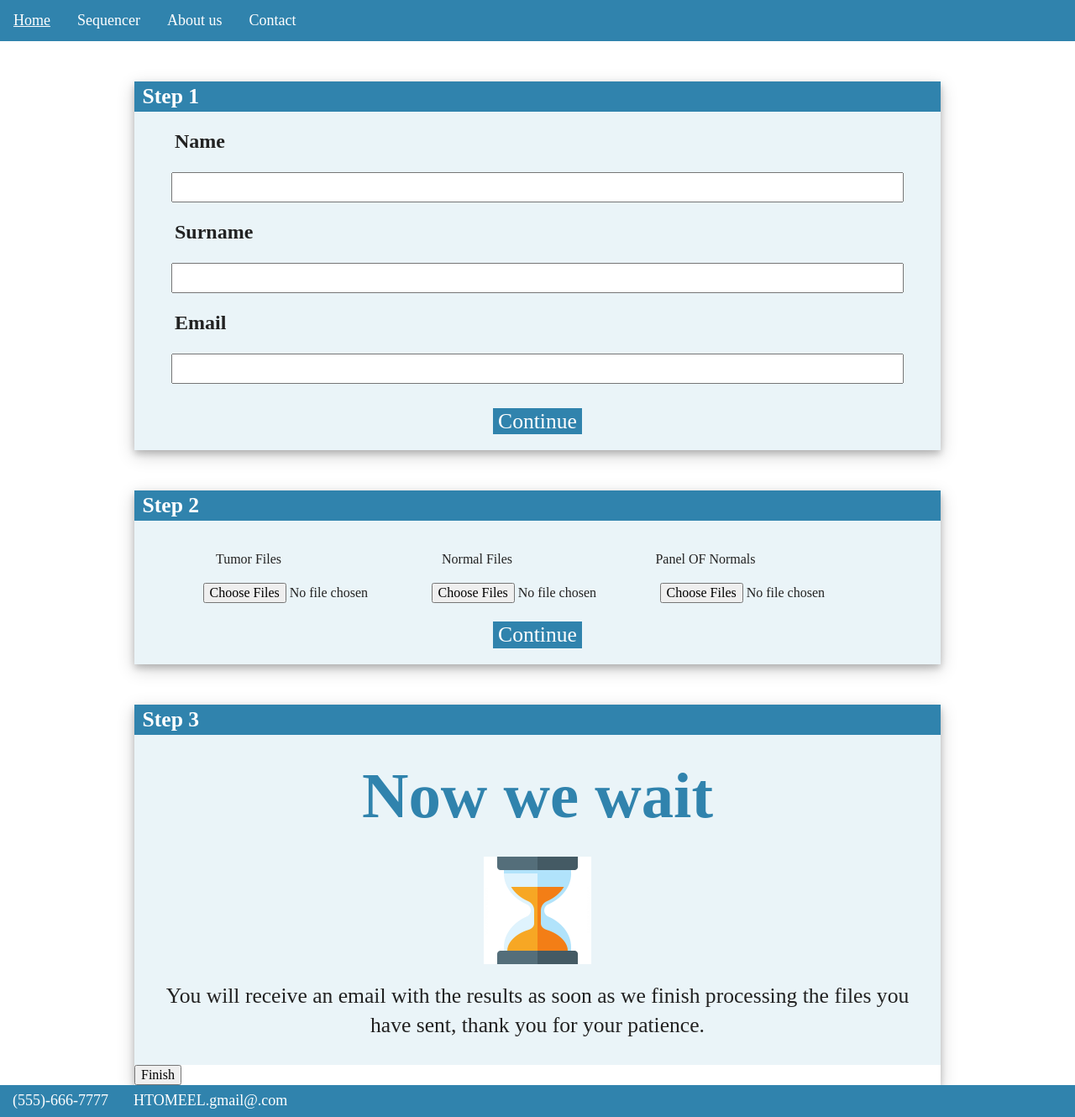
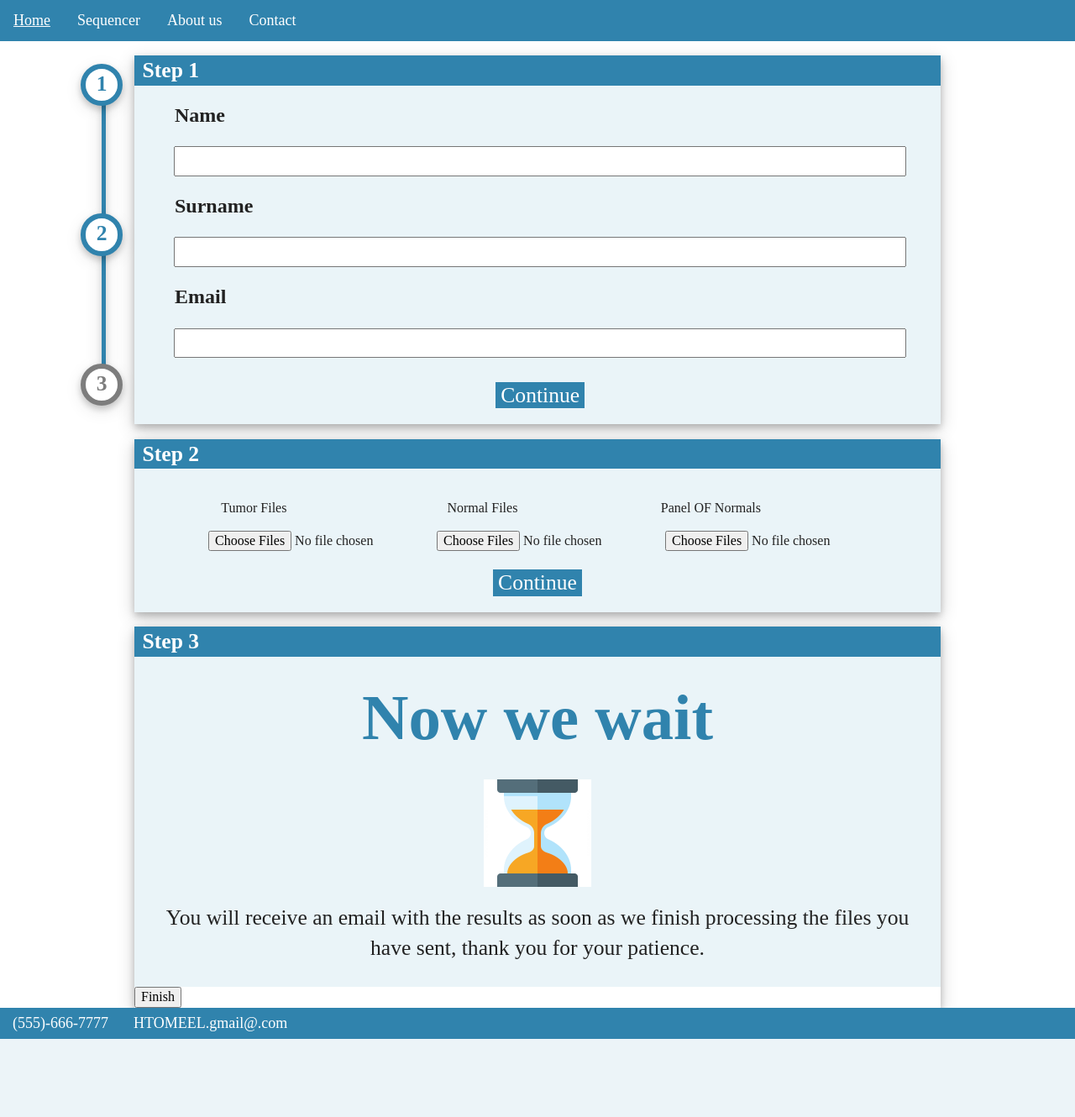
Before and after one commit to MBaysanLab/PipelineWebsite, a Django app: page /Tool/Automatic/ in a window 1280 px wide. Shown: the whole page at 84% size. After the commit the page ends 1237 px from the top, so only its background shows below. Run offline with Django 3.2, Linux system fonts and the light colour scheme.

Commit message:
progress bar

```diff
--- a/PipelineWebsite/Tool/static/css/main.css
+++ b/PipelineWebsite/Tool/static/css/main.css
@@ -268,7 +268,7 @@ img{
 }
 
 #splitBar{
-	height: 90%;
+    height: 90%;
 	width: 0.3%;
 	float: left;
 	background: #fff;
@@ -290,6 +290,97 @@ img{
 
 /*This is for the automatic tool page*/
 
+/*Open Progress bar*/
+.container {
+    position: -webkit-sticky; /* Safari */
+    position: sticky;
+    top: 2%;
+    list-style-type: none;
+    padding: 0;
+    overflow: hidden;
+
+}
+
+.container {
+
+
+    margin: 0px;
+
+    float: left;
+}
+
+.progressbar {
+
+    padding: 0;
+    margin: 10px 20px 0px 12vh;
+    counter-reset: step;
+}
+
+.progressbar li {
+
+
+    height: 50%;
+    list-style-type: none;
+    position: relative;
+    text-align: center;
+    text-transform: uppercase;
+    color: #7d7d7d;
+}
+
+.progressbar li:before {
+    box-shadow: 0 4px 8px 0 rgba(0, 0, 0, 0.2), 0 6px 20px 0 rgba(0, 0, 0, 0.1);
+    width: 3vw;
+    height: 3vw;
+    content: counter(step);
+    counter-increment: step;
+
+    border: .5vw solid #7d7d7d;
+    display: block;
+    text-align: center;
+    font-weight: bold;
+    font-size: 2vw;
+    margin: 0 auto 10vw auto;
+    border-radius: 50%;
+    background-color: white;
+}
+
+.progressbar li:after {
+    box-shadow: 0 4px 8px 0 rgba(0, 0, 0, 0.2), 0 6px 20px 0 rgba(0, 0, 0, 0.19);
+    height: 280%;
+    width: 10%;
+    content: '';
+    position: absolute;
+    text-align: center;
+    top: -270%;
+    z-index: -1;
+    background-color: black;
+
+}
+
+.progressbar li:first-child:after {
+
+    content: none;
+}
+
+.progressbar li.active {
+
+    color: #3083ad;
+
+
+
+}
+
+.progressbar li.active:before {
+    border-color: #3083ad;
+}
+
+
+.progressbar li.active + li:after {
+    background-color: #3083ad;
+}
+/*End Progress bar*/
+
+
 #autoBody{
 	width: 75%;
 	margin: 0 auto;
@@ -297,7 +388,7 @@ img{
 
 .Step{
 	box-shadow: 0 4px 8px 0 rgba(0, 0, 0, 0.2), 0 6px 20px 0 rgba(0, 0, 0, 0.19);
-	margin-top: 5%;
+	/*margin-top: 5%;*/
 }
 
 .StepTitle{
--- a/PipelineWebsite/Tool/templates/AutoTool.html
+++ b/PipelineWebsite/Tool/templates/AutoTool.html
@@ -8,6 +8,15 @@
 {% block Body %}
     <form action = "{% url 'upload' %}"method="post" enctype="multipart/form-data">
 {% csrf_token %}
+
+        <div class="container">
+            <ul class="progressbar">
+                <li class="active"></li>
+                <li class="active"></li>
+                <li class="inactive"></li>
+            </ul>
+        </div>
+
 <div id="autoBody">
 	<div class="Step">
 		<div class="StepTitle">
```
Also changed, not shown: 14 other files.
